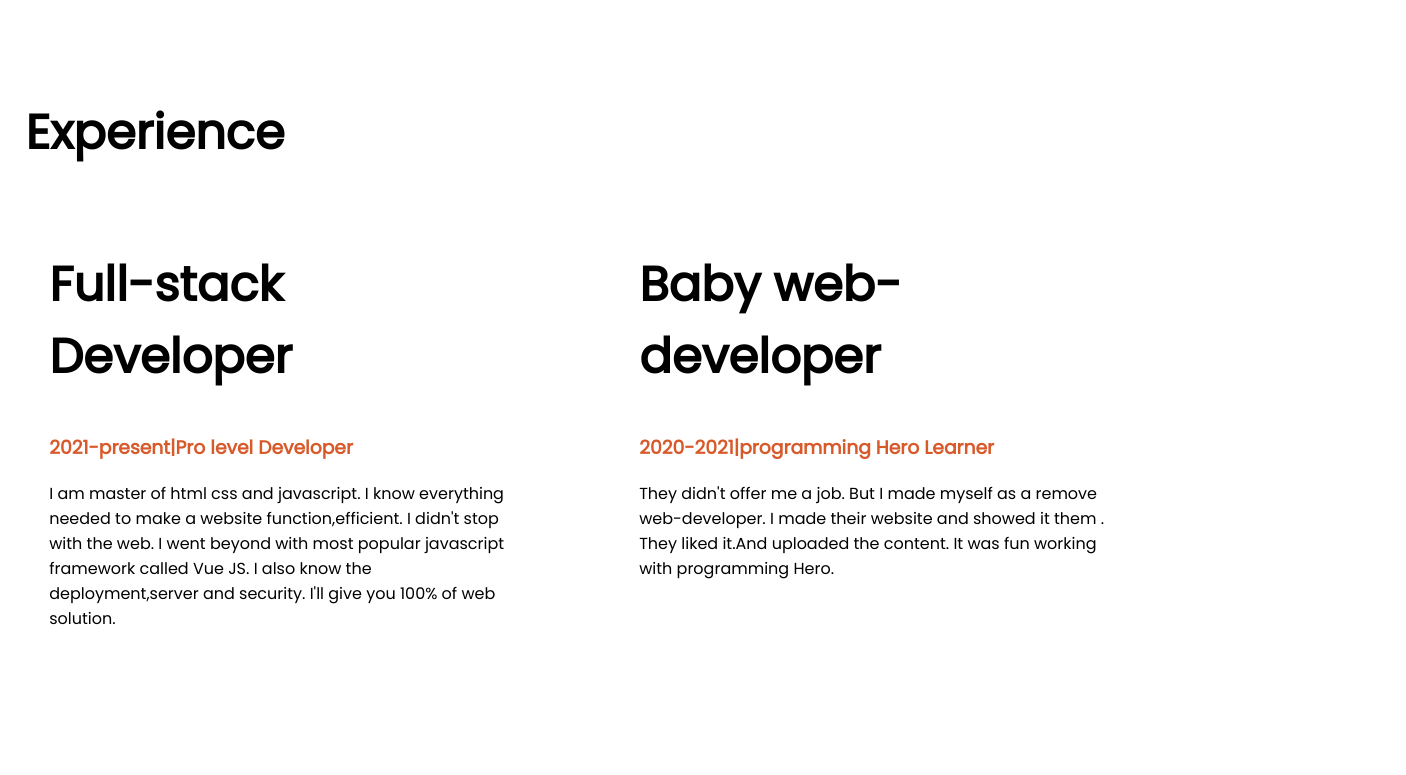
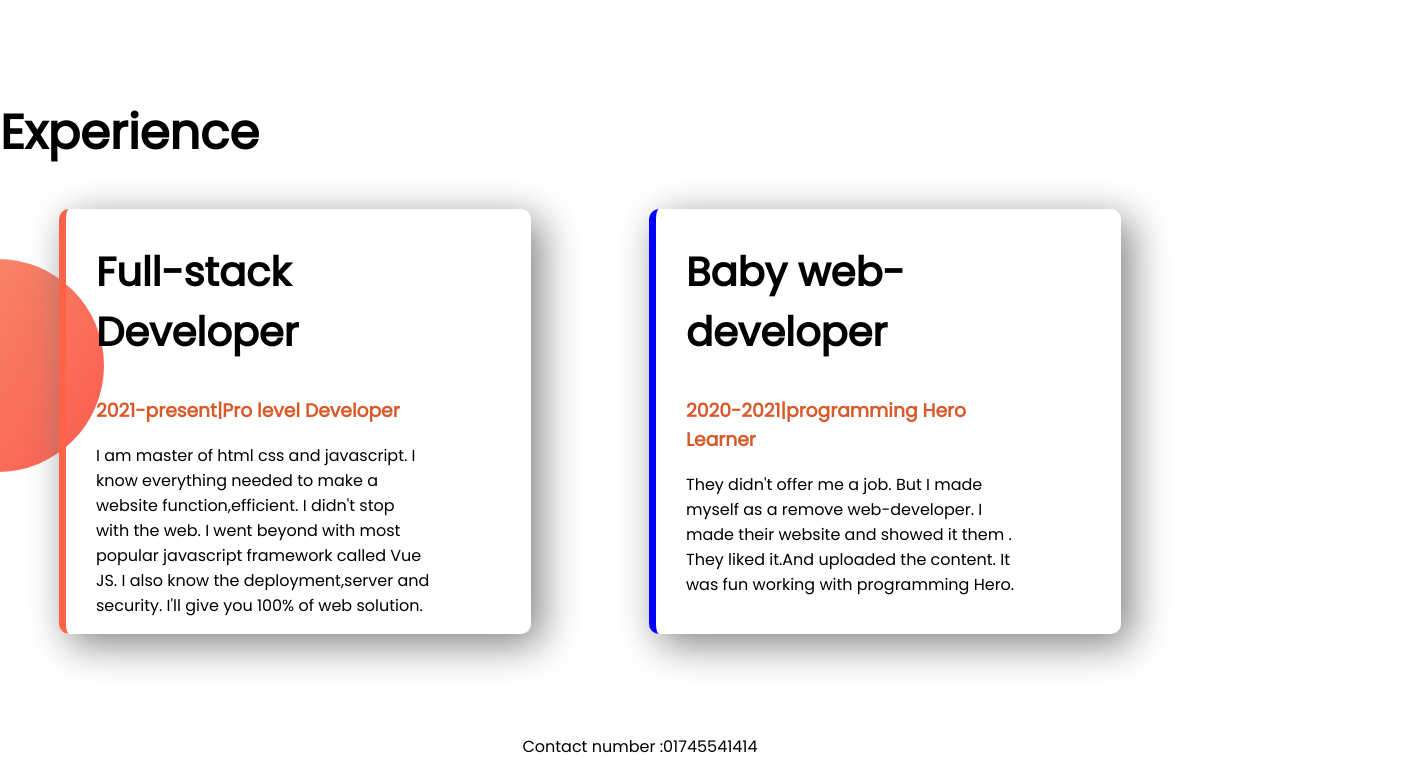
Before and after one commit to chayon8080/Developer-Portfolio, a plain HTML site: page index.html in a window 1280 px wide. Shown: the part 972-1747 px from the top of the page, 1406 px wide, since content can reach past the window. Before the commit the page ends 1719 px from the top, so only its background shows below. Drawn offline with Linux system fonts and the light colour scheme.

Commit message:
final commit

```diff
--- a/index.html
+++ b/index.html
@@ -53,11 +53,11 @@
     </section>
 
 
-    <section class="adjust">
+    <section class="exp-background">
         <h1>Experience</h1>
         <div class="flexible">
-            <div class="adjust">
-                <h1>Full-stack Developer</h1>
+            <div class="adjust  developer-shadow ">
+                <h2>Full-stack Developer</h2>
                 <h3> <span>2021-present|Pro level Developer</span> </h3>
                 <p>I am master of html css and javascript. I know everything needed to make a website
                     function,efficient. I
@@ -68,8 +68,8 @@
                     I'll give you 100% of web solution.
                 </p>
             </div>
-            <div class="adjust">
-                <h1>Baby web-developer</h1>
+            <div class="adjust  developer-shadow border-second ">
+                <h2>Baby web-developer</h2>
                 <h3><span>2020-2021|programming Hero Learner</span> </h3>
                 <p>They didn't offer me a job. But I made myself as a remove web-developer. I made their website and
                     showed
@@ -81,5 +81,8 @@
     </section>
 
 </body>
+<footer>
+    <p>Contact number :01745541414</p>
+</footer>
 
 </html>
--- a/styleportfolio.css
+++ b/styleportfolio.css
@@ -49,8 +49,31 @@ span {
 }
 
 
-
-.newadjust {
-    width: 50%;
+.developer-shadow {
+    box-shadow: 10px 10px 40px gray;
+    width: 40%;
+    margin-left: 5%;
+    margin-right: 5%;
+    padding-left: 30px;
+    border-radius: 10px;
+    border-left: 7px solid tomato;
 
 }
+
+.border-second {
+    border-left: 7px solid blue;
+}
+
+h2 {
+    font-size: 2.5em;
+}
+
+.exp-background {
+    background-image: url(images/exp-bg.png);
+    background-repeat: no-repeat;
+    background-position: left;
+}
+
+footer {
+    text-align: center;
+}
```
